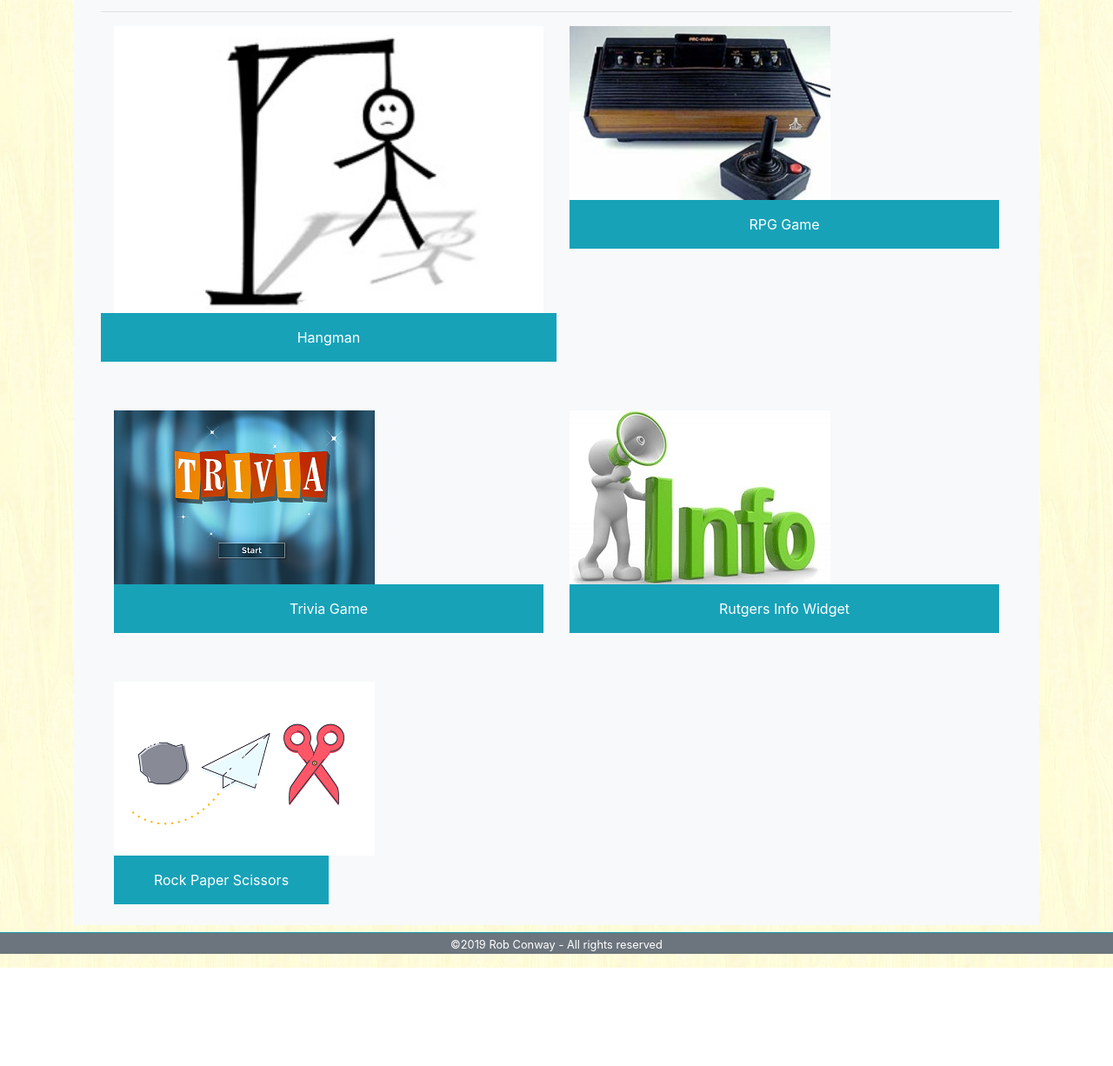
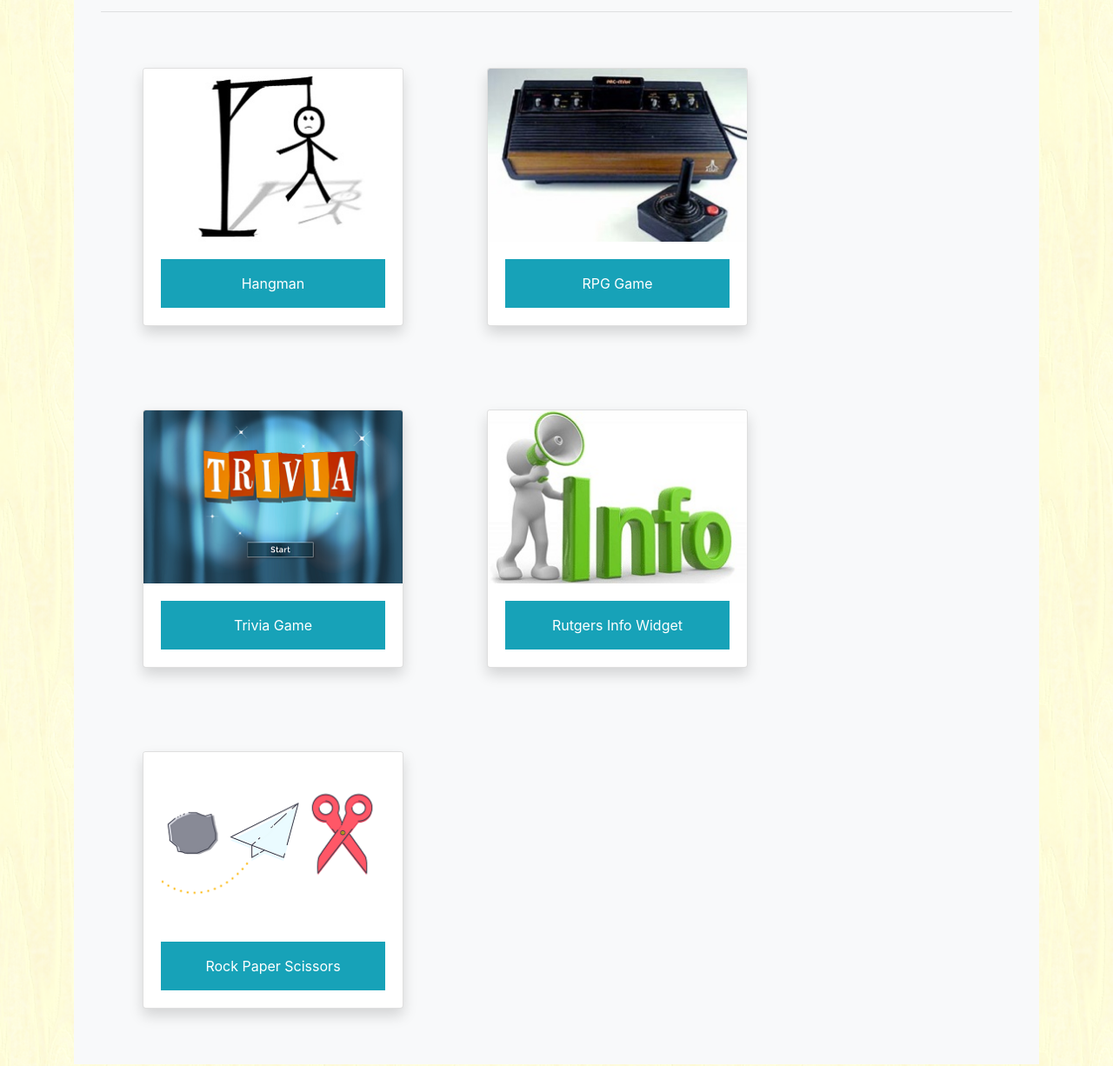
Before and after one commit to robconway12/Bootstrap-Portfolio, a plain HTML site: page portfolio.html in a window 1280 px wide. Shown: the part 153-1379 px from the top of the page at 87% size. Before the commit the page ends 1266 px from the top, so only its background shows below. Drawn offline with nearby package versions, Linux system fonts and the light colour scheme.

Commit message:
finished

```diff
--- a/portfolio.html
+++ b/portfolio.html
@@ -30,44 +30,43 @@
 
                     <hr>
 
-                <div class="container">
-                    <div class="row mb-5">
-                        <div class="col">
-                            <div class="row">
-                                <img id="hangman" class="col-sm-12" src="assets/images/hangman.jpg">
-                            </div>
-                            <div class="row">
-                                <label for="hangman" class="bg-info text-white p-3 text-center col-12">Hangman</label>
+                    <div class="flex-wrap">
+                        <div class="card m-5 shadow float-left" style="width: 300px;">
+                            <img src="assets/images/hangman.jpg" class="card-img-top" alt="Hangman">
+                                <div class="card-body">
+                                    <p class="card-text text-center bg-info text-white p-3">Hangman</p>
                                 </div>
                         </div>
-                        <div class="col-sm">
-                            <img src="assets/images/videogame.jpg">
-                            <label class="bg-info text-white p-3 text-center col">RPG Game</label>
+
+                        <div class="card m-5 shadow float-left" style="width: 300px;">
+                            <img src="assets/images/videogame.jpg" class="card-img-top" alt="RPG Game">
+                                <div class="card-body">
+                                    <p class="card-text text-center bg-info text-white p-3">RPG Game</p>
+                                </div>
+                        </div>
+
+                        <div class="card m-5 shadow float-left" style="width: 300px;">
+                            <img src="assets/images/trivia.png" class="card-img-top" alt="Trivia Game">
+                                <div class="card-body">
+                                    <p class="card-text text-center bg-info text-white p-3">Trivia Game</p>
+                                </div>
+                        </div>
+
+                        <div class="card m-5 shadow float-left" style="width: 300px;">
+                            <img src="assets/images/info.jpg" class="card-img-top" alt="Rutgers Info Widget">
+                                <div class="card-body">
+                                    <p class="card-text text-center bg-info text-white p-3">Rutgers Info Widget</p>
+                                </div>
+                        </div>
+
+                        <div class="card m-5 shadow float-left" style="width: 300px;">
+                            <img src="assets/images/RPS.png" class="card-img-top" alt="Rock Paper Scissors">
+                                <div class="card-body">
+                                    <p class="card-text text-center bg-info text-white p-3">Rock Paper Scissors</p>
                                 </div>
                     </div>
                 </div>
 
-                <div class="container">
-                    <div class="row mb-5">
-                        <div class="col-sm">
-                            <img src="assets/images/trivia.png">
-                            <label class="bg-info text-white p-3 text-center col">Trivia Game</label>
-                        </div>
-                        <div class="col-sm">
-                            <img src="assets/images/info.jpg">
-                            <label class="bg-info text-white p-3 text-center col">Rutgers Info Widget</label>
-                        </div>
-                    </div>
-                </div>
-
-                <div class="container">
-                    <div class="row">
-                        <div class="col-sm-6">
-                            <img src="assets/images/rps.png">
-                            <label class="bg-info text-white p-3 text-center col-6">Rock Paper Scissors</label>
-                        </div>
-                    </div>
-                </div>
                 </div>
             </section>
         </div>
```
Lines whose indentation alone changed are shown as unchanged.
